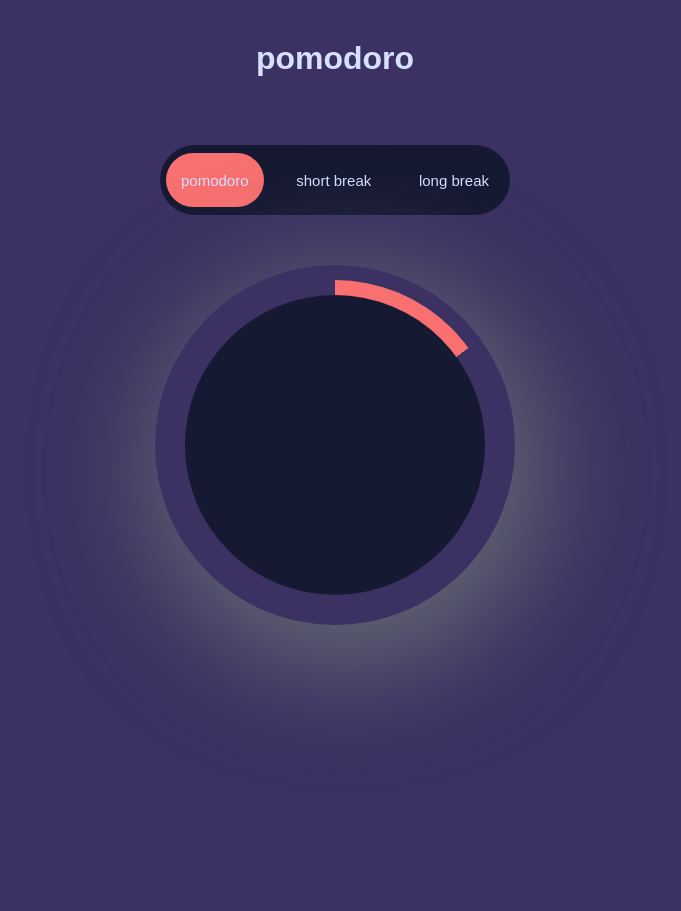
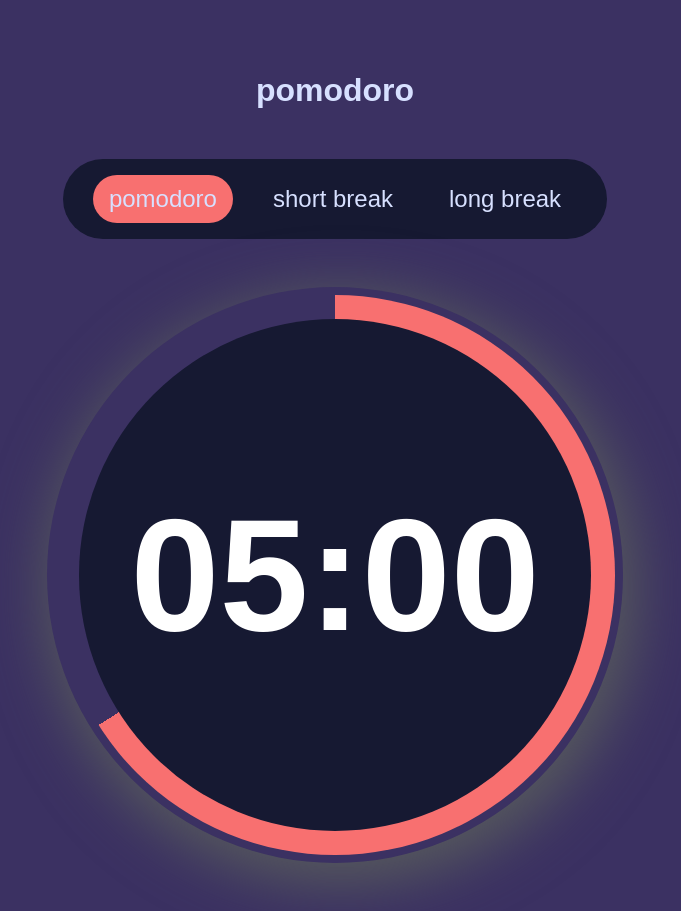
Before and after one commit to Gosia-Magdzik/pomodoro, a React (Create React App) app: page / in a window 1280 px wide. Shown: the whole page, without its empty margins (305-986 px from the left). Before the commit the page ends 800 px from the top, so only its background shows below. Built offline with nearby package versions, Linux system fonts and the light colour scheme.

Commit message:
px has been changed to rem

```diff
--- a/src/Globalstyle.js
+++ b/src/Globalstyle.js
@@ -25,7 +25,8 @@ export const GlobalStyle = createGlobalStyle`
 
 export const Title = styled.h1`
     color: #d7e0ff;
-    font-size: 32px;
+    font-size: 2rem;
+    padding: 2rem 0;
     margin-top: 42px;
     line-height: 32px;
 `;
--- a/src/components/Timer/ProgressCircle/Clock/index.js
+++ b/src/components/Timer/ProgressCircle/Clock/index.js
@@ -0,0 +1,14 @@
+import React from 'react'
+import { ClockContainer,
+        TimerText,
+} from './styled'
+
+export const Clock = () => {
+  return (
+    <ClockContainer>
+        <TimerText>
+            05:00
+        </TimerText>
+    </ClockContainer>
+  )
+}
--- a/src/components/Timer/ProgressCircle/Clock/styled.js
+++ b/src/components/Timer/ProgressCircle/Clock/styled.js
@@ -0,0 +1,10 @@
+import styled from "styled-components";
+
+export const ClockContainer = styled.div`
+
+`
+
+export const TimerText = styled.h3`
+    color: white;
+    font-size: 10rem;
+`
--- a/src/components/Timer/ProgressCircle/index.js
+++ b/src/components/Timer/ProgressCircle/index.js
@@ -1,12 +1,15 @@
 import { useState } from "react";
 import { OuterCircle, InnerCircle } from "./styled";
+import { Clock } from "./Clock";
 
 export const ProgressCircle = () => {
-    const [progress, setProgress] = useState(15);
+    const [progress, setProgress] = useState(66);
 
     return(
         <OuterCircle progress={progress}>
-            <InnerCircle/>
+            <InnerCircle>
+                <Clock/>
+            </InnerCircle>
         </OuterCircle>
     );
 };
--- a/src/components/Timer/ProgressCircle/styled.js
+++ b/src/components/Timer/ProgressCircle/styled.js
@@ -1,21 +1,20 @@
 import styled from "styled-components";
 
 export const OuterCircle = styled.div`
-    width: 330px;
-    height: 330px;
+    width: 35rem;
+    height: 35rem;
     border-radius: 50%;
-    background-color: ${({ theme }) => theme.color.Froly};
     display: grid;
     place-items: center;
     background: conic-gradient(
         ${({ theme }) => theme.color.Froly} ${({ progress }) => progress}%,
-        transparent                         ${({ progress }) => progress}%
+        transparent ${({ progress }) => progress}%
     );
 `;
 
 export const InnerCircle = styled.div`
-    width: 300px;
-    height: 300px;
+    width: 32rem;
+    height: 32rem;
     border-radius: 50%;
     background-color: ${(props) => props.theme.color.portGore};
     display: grid;
--- a/src/components/Timer/styled.js
+++ b/src/components/Timer/styled.js
@@ -1,12 +1,13 @@
 import styled from "styled-components";
 
 export const Wrapper = styled.div`
-    width: 360px;
-    height: 360px;
+    width: 36rem;
+    height: 36rem;
+    margin: 3rem auto;
     border-radius: 50%;
     display: grid;
     place-items: center;
-    box-shadow: 12px 26px 107px 18px #626572;
+    box-shadow: 6px 13px 56px 9px #56595D;
     background-color: conic-gradient(
             ${(props) => props.theme.color.portGore},
             ${(props) => props.theme.color.Froly} 150deg,
--- a/src/components/controls/styled.js
+++ b/src/components/controls/styled.js
@@ -3,22 +3,23 @@ import styled, { css } from "styled-components";
 export const Wrapper = styled.div`
     display: flex;
     flex-direction: row;
-    justify-content: space-between;
-    padding: 8px 6px;
+    gap: 1.5rem;
+    justify-content: center;
+    padding: 1rem 0.8rem;
     background-color: ${({ theme }) => theme.color.portGore};
-    border-radius: 50px;
-    height: 70px;
-    margin: 50px 0;
-    width: 350px;
+    border-radius: 8rem;
+    height: 5rem;
+    margin: 0 auto;
+    width: 34rem;
 `;
 
 export const Control = styled.button`
-    border-radius: 50px;
+    border-radius: 5rem;
     color: ${({ theme }) => theme.color.Periwinkle};
     background-color: transparent;
     border: none;
-    font-size: 15px;
-    padding: 0 15px;
+    font-size: 1.5rem;
+    padding: 0 1rem;
 
     ${({ activeControl }) => activeControl && css`
         background-color: ${({ theme }) => theme.color.Froly};
```
